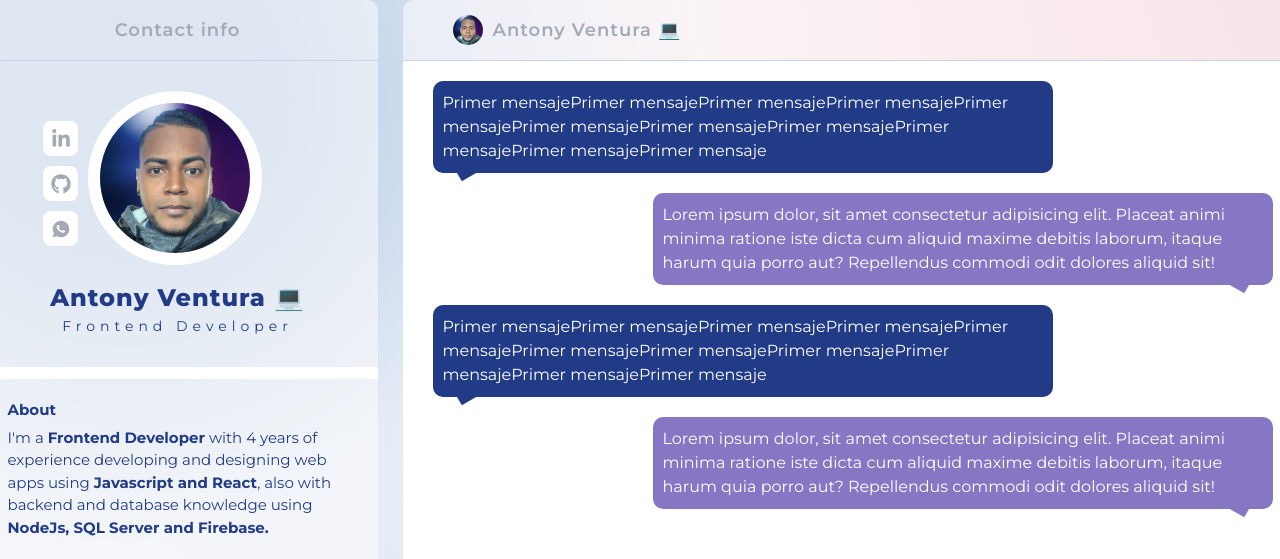
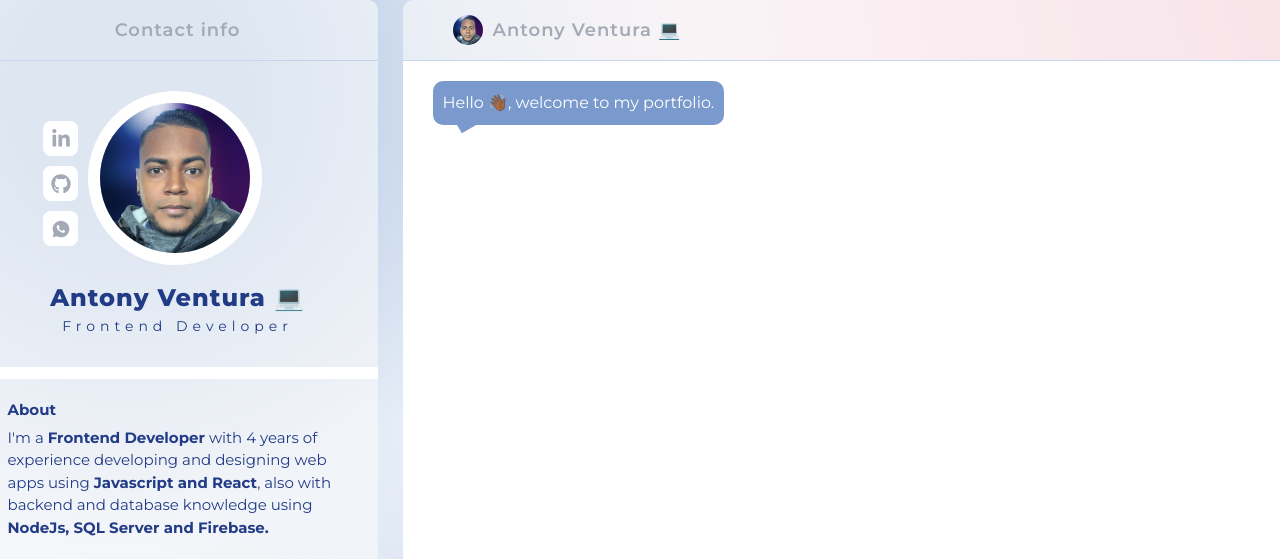
Before and after one commit to aventuradev/portfolio, a React (Vite) app: page / in a window 1280 px wide. Shown: the top 559 px of the page. Built offline with nearby package versions, Linux system fonts and the light colour scheme.

Commit message:
Chat logic STARTED

```diff
--- a/src/components/chat/Chat.tsx
+++ b/src/components/chat/Chat.tsx
@@ -1,32 +1,60 @@
-import { useEffect, useState } from 'react';
+import { useEffect, useRef, useState } from 'react';
 import profilePicture from '../../assets/profile-picture.jpeg';
 import { Typing } from './Typing';
-import { messages } from './messages';
+import { Message, messages } from './messages';
 export const Chat = () => {
 
-  const [loading, setLoading] = useState(true);
-  const [topic, setTopic] = useState('');
-  // const [conversation, setConversation] = useState([]);
-  const handleTopic = (topic: string): void => {
-    startTyping();
-    setTopic(topic);
+  const [loading, setLoading] = useState(false);
+  const [topic] = useState('');
+  const [conversation, setConversation] = useState([{ sender: '', message: '' }]);
 
-  }
-  const startTyping = (time: number = 1500, topic?: string): void => {
+  const chatRef = useRef() as any;
+
+  // const handleTopic = (message: Message): void => {
+  //   startTyping();
+  //   setTopic(topic);
+  // }
+  const startTyping = async (time: number = 1000): Promise<boolean> => {
     setLoading(true);
-    setTimeout(() => {
-      setLoading(false);
-      if (topic) sendMessage();
-    }, time);
+    return await new Promise((resolve) => {
+      setTimeout(() => {
+        setLoading(false);
+        resolve(true)
+      }, time);
+    })
   }
 
-  const sendMessage = (): void => {
+  const sendMessage = (message: Message, sender: string, time: number = 100): void => {
+    if (loading) return;
+    setTimeout(() => {
+      setConversation(prevState => ([
+        ...prevState, { sender, message: message.ask || message.response }
+      ]))
+    }, time);
+    if (sender === 'viewer') {
+      setTimeout(async () => {
+        await startTyping();
+        setConversation(prevState => ([
+          ...prevState, { sender: '', message: message.response }
+        ]))
+      }, time + 500);
+    }
+  }
 
+  const handleWelcomeMessage = async (): Promise<void> => {
+    if (conversation.length > 1) return;
+    await startTyping(5000);
+    sendMessage({ response: 'Hello 👋🏾, welcome to my portfolio.' }, 'aventuradev');
+    sendMessage({ response: 'Click the input message bubbles from bellow to know more about me.' }, 'aventuradev', 1000);
   }
 
   useEffect(() => {
-    startTyping(5000);
-  }, [])
+    handleWelcomeMessage();
+  }, []);
+
+  useEffect(() => {
+    if (chatRef.current) chatRef.current.scrollTop = chatRef.current.scrollHeight;
+  }, [conversation]);
 
   return (
     <div className="chat card animate__animated animate__fadeInUp animate__delay-2s">
@@ -40,26 +68,23 @@ export const Chat = () => {
         </div>
         <p>{topic}</p>
       </div>
-      <div className='chat-conversation'>
-        <div className={`message-bubble animate__animated animate__fadeInUp animate__faster`}>
-          <p>Primer mensajePrimer mensajePrimer mensajePrimer mensajePrimer mensajePrimer mensajePrimer mensajePrimer mensajePrimer mensajePrimer mensajePrimer mensaje</p>
-        </div>
-        <div className={`message-bubble animate__animated animate__fadeInUp animate__faster you`}>
-          <p>Lorem ipsum dolor, sit amet consectetur adipisicing elit. Placeat animi minima ratione iste dicta cum aliquid maxime debitis laborum, itaque harum quia porro aut? Repellendus commodi odit dolores aliquid sit!</p>
-        </div>
-        <div className={`message-bubble animate__animated animate__fadeInUp animate__faster`}>
-          <p>Primer mensajePrimer mensajePrimer mensajePrimer mensajePrimer mensajePrimer mensajePrimer mensajePrimer mensajePrimer mensajePrimer mensajePrimer mensaje</p>
-        </div>
-        <div className={`message-bubble animate__animated animate__fadeInUp animate__faster you`}>
-          <p>Lorem ipsum dolor, sit amet consectetur adipisicing elit. Placeat animi minima ratione iste dicta cum aliquid maxime debitis laborum, itaque harum quia porro aut? Repellendus commodi odit dolores aliquid sit!</p>
-        </div>
+      <div ref={chatRef} className='chat-conversation'>
+        {
+          conversation.map((c, idx) => {
+            if (c.message) return (
+              <div key={idx} className={`message-bubble ${c.sender} animate__animated animate__fadeInUp animate__faster`}>
+                <p>{c.message}</p>
+              </div>
+            )
+          })
+        }
       </div>
       <div className='bottom'>
         {
           messages.map(message => (
             <div
               key={message.name}
-              onClick={() => handleTopic(`${message.name} ${message.icon}`)}
+              onClick={() => sendMessage(message, 'viewer')}
               className='input-bubble'>
               {message.name} {message.icon}
             </div>
--- a/src/components/chat/messages.tsx
+++ b/src/components/chat/messages.tsx
@@ -1,27 +1,33 @@
 
-type Message = {
-    name: string;
-    icon: string;
-    message?: string;
-    response?: string;
+export type Message = {
+    name?: string;
+    icon?: string;
+    ask?: string;
+    response: string;
 }
 export const messages: Message[] = [
     {
         name: 'Experience',
         icon: '🧗🏽',
-        message: `Nice Antony. I'd like to know more about your work experience.`,
-        response: `Sure. Here is my work experience:`
+        ask: `Nice Antony. I'd like to know about your work experience.`,
+        response: `Absolutely! Here is a lowdown on my work journey:`
     },
     {
         name: 'Projects',
         icon: '💻',
+        ask: `Antony, can you show me some of your projects as a frontend developer?`,
+        response: `Of course. You can explore some of the projects I've passionately worked on here:`
     },
     {
         name: 'Education',
         icon: '📚',
+        ask: `I'm interested on your academic journey. Can you share your educational background.`,
+        response: `Thanks for your interest. You can explore my educational achievements right here:`
     },
     {
         name: 'Certifications',
         icon: '📄',
+        ask: `Nice Antony. I'd like to know more about your work experience.`,
+        response: `Sure. Here is my work experience:`
     },
 ]
--- a/src/styles/index.css
+++ b/src/styles/index.css
@@ -2,7 +2,7 @@
   --white: #fff;
   --primary: #213b86;
   --secondary: #431657;
-  --light-primary: #95b0dc;
+  --light-primary: #7a9acd;
   --light-secondary: #8776c3;
   --light-blue: #c5d4eb;
   --light-pink: #f5c5d3;
--- a/src/styles/styles.css
+++ b/src/styles/styles.css
@@ -158,7 +158,7 @@
     flex-direction: column;
 }
 .chat .chat-conversation .message-bubble{
-    background: var(--primary);
+    background: var(--light-primary);
     color: var(--white);
     padding: 1rem;
     border-radius: 1rem;
@@ -166,11 +166,12 @@
     position: relative;
     display: inline-block;
     max-width: 60rem;
+    align-self: flex-start;
 }
 .chat .chat-conversation .message-bubble::before {
     content: " ";
     position: absolute;
-    background-color: var(--primary);
+    background-color: var(--light-primary);
     width: 1rem;
     height: 2rem;
     bottom: -.9rem;
@@ -178,12 +179,12 @@
     transform: rotate(60deg);
     transition: var(--tran-03);
 }
-.chat .chat-conversation .message-bubble.you{
+.chat .chat-conversation .message-bubble.viewer{
     background: var(--light-secondary);
     align-self: flex-end;
     color: var(--white);
 }
-.chat .chat-conversation .message-bubble.you::before {
+.chat .chat-conversation .message-bubble.viewer::before {
     background-color: var(--light-secondary);
     right: 3rem;
     left: inherit;
```
